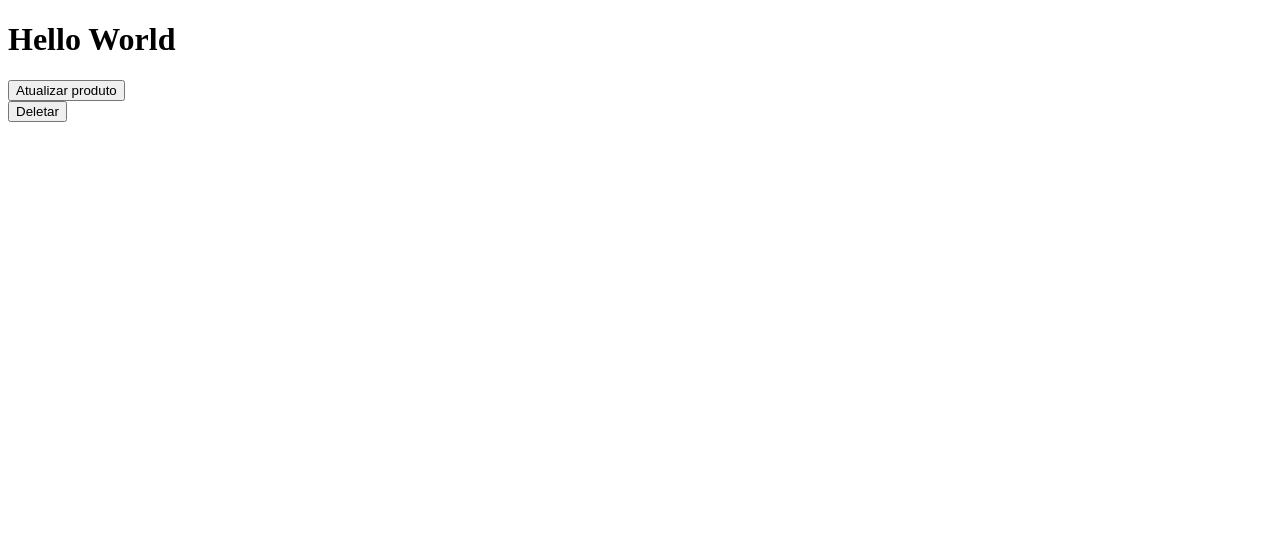
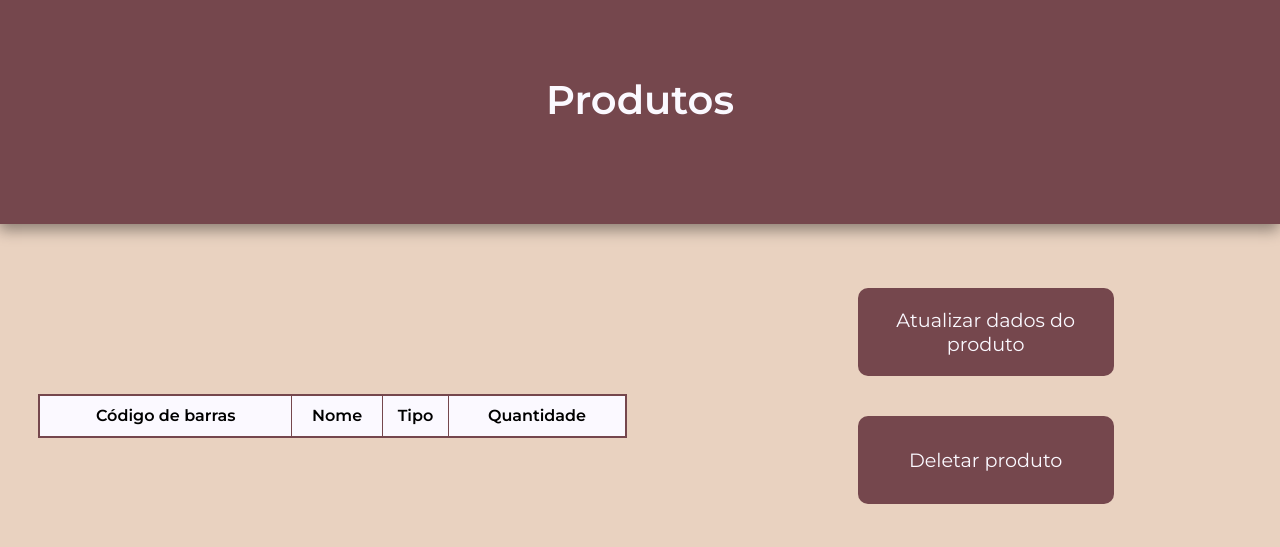
Before and after one commit to julia-kretzer-senai/pizzaria-fullstack, a website: page produtos.html in a window 1280 px wide. Drawn offline with Linux system fonts and the light colour scheme; no server answers.

Commit message:
Update produtos.html

```diff
--- a/produtos.html
+++ b/produtos.html
@@ -6,15 +6,48 @@
     <meta name="viewport" content="width=device-width, initial-scale=1.0">
     <title>Document</title>
     <script src="script.js" defer></script>
+    <link rel="stylesheet" href="reset.css">
+    <link rel="stylesheet" href="style.css">
 </head>
-<body onload="showData()">
-    <h1>Hello World</h1>
-    <div id="hello"></div>
-    <form action="update" method="post">
-        <input type="submit" value="Atualizar produto">
-    </form>
-    <form action="delete" method="post">
-        <input type="submit" value="Deletar">
-    </form>
+<body onload="showProdutos()" id="produtos-body">
+    <div class="title">
+        <h1>Produtos</h1>
+    </div>
+    <main id="main-produtos" class="two-columns">
+        <table id="produtos-table">
+            <thead>
+                <tr>
+                    <th>Código de barras</th>
+                    <th>Nome</th>
+                    <th>Tipo</th>
+                    <th>Quantidade</th>
+                </tr>
+            </thead>
+            <tbody id="tbody-produtos">
+
+            </tbody>
+        </table>
+        <div class="right-column">
+            <div>
+                <button id="update" class="produtosBtn">Atualizar dados do produto</button>
+                <form action="update" method="post" style="display:none" id="update-form" class="forms-produto">
+                    <label for="codBarras">Digite os dados corrigidos do produto que deseja alterar: </label>
+                    <input type="text" name="codBarras" id="codBarrasUpdate" placeholder="código de barras">
+                    <input type="text" name="nomeProduto" id="nomeProdutoUpdate" placeholder="nome do produto">
+                    <input type="text" name="tipo" id="tipoUpdate" placeholder="tipo do produto">
+                    <input type="number" name="quantidade" id="quantidadeUpdate" placeholder="quantidade">
+                    <input type="submit" value="Atualizar" id="atualizar">
+                </form>
+            </div>
+            <div>
+                <button id="delete" class="produtosBtn">Deletar produto</button>
+                <form action="delete" method="post" style="display:none" id="delete-form" class="forms-produto">
+                    <label for="codBarras">Digite o código de barras do produto que deseja deletar:</label>
+                    <input type="text" name="codBarras" id="codBarrasDelete" placeholder="código de barras">
+                    <input type="submit" value="Deletar" id="deletar">
+                </form>
+            </div>
+        </div>
+    </main>
 </body>
 </html>
```
